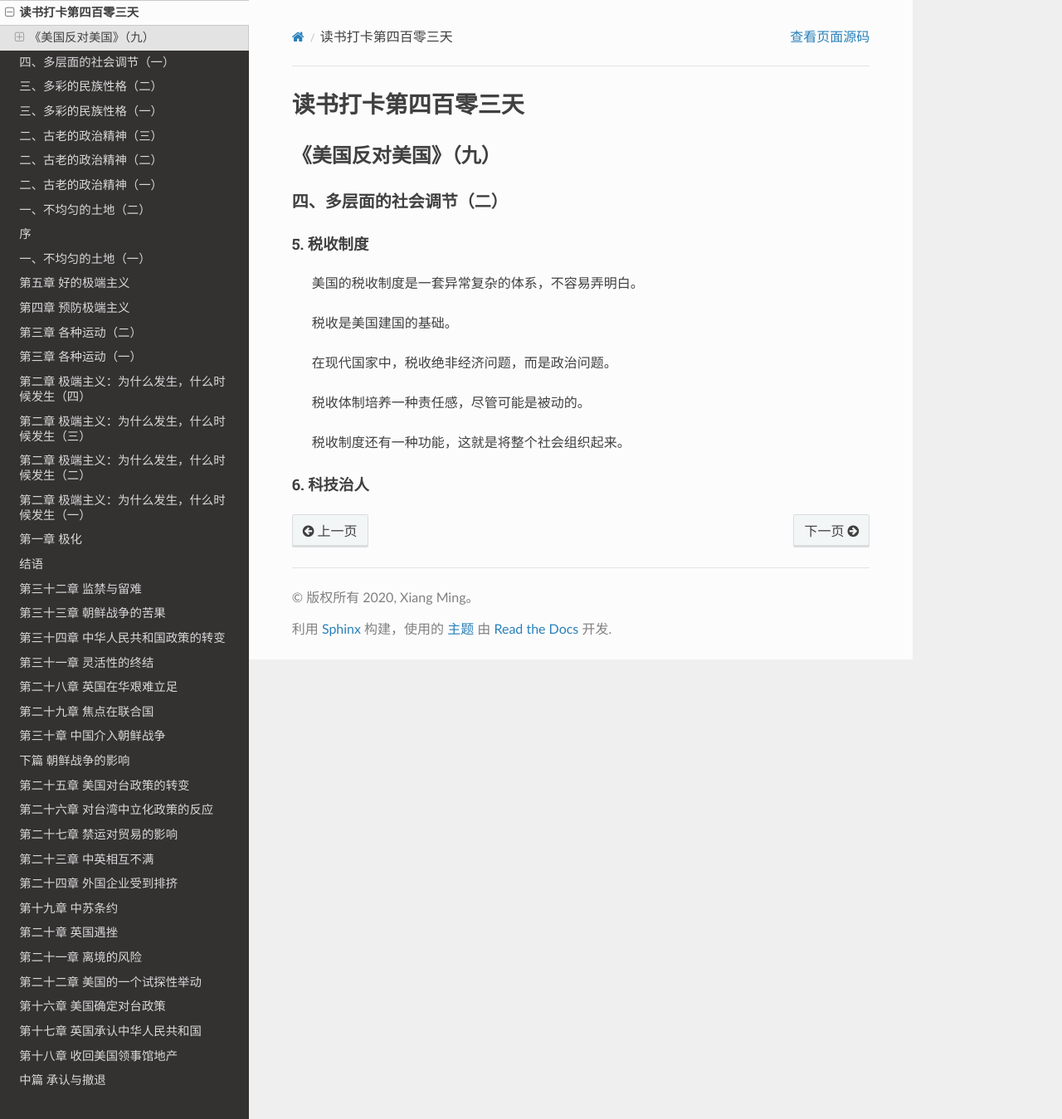
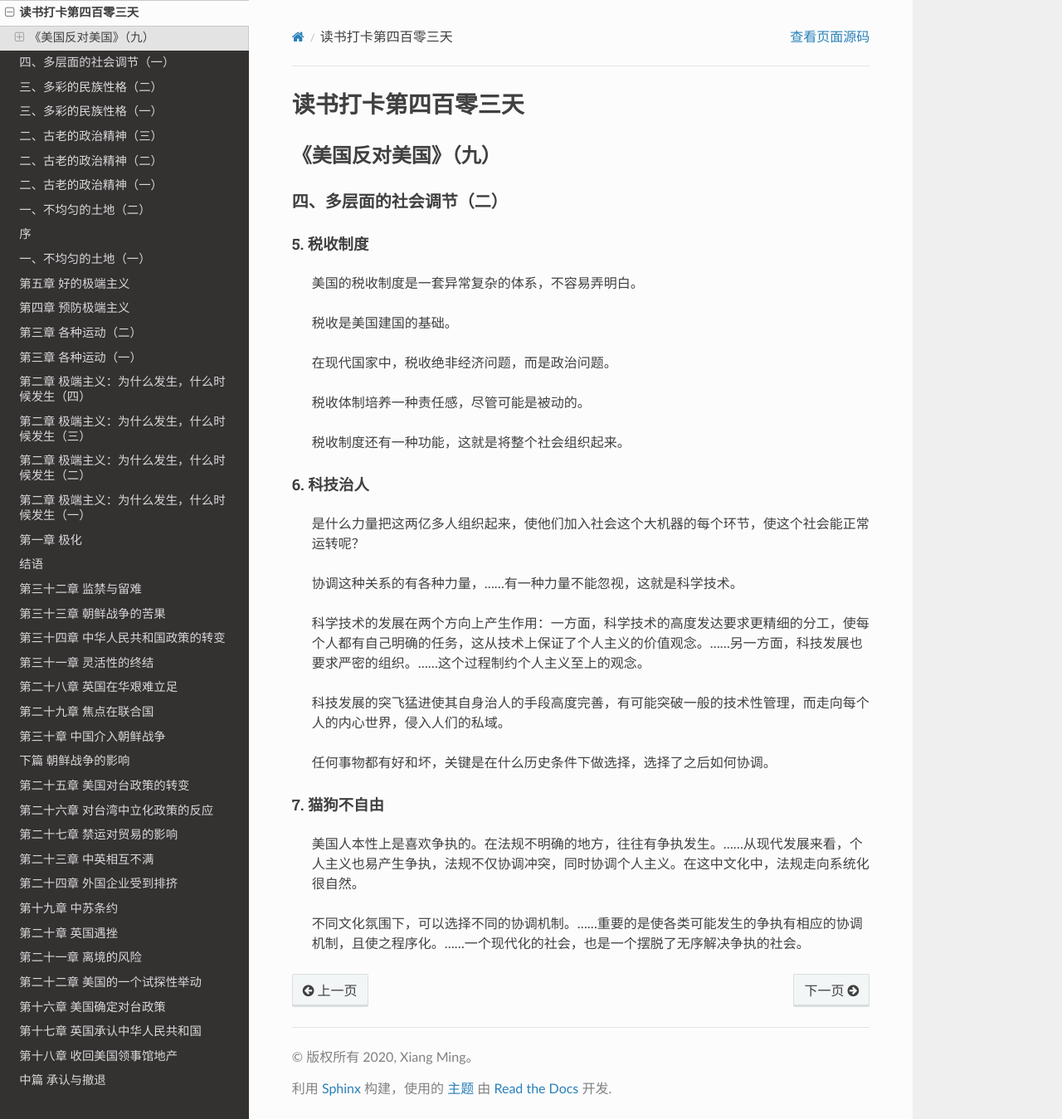
Before and after one commit to xiangming1975/reading, a Sphinx documentation site: the page built from source/2021-09-01.md, in a window 1280 px wide and 1349 px high. Shown: the whole window at 83% size. Built offline with Sphinx 7.4.7 and the Read the Docs theme 2.0.0, drawn with Linux system fonts in a browser that asks for light colours.

```diff
--- a/source/2021-09-01.md
+++ b/source/2021-09-01.md
@@ -20,4 +20,18 @@
 
 #### 6. 科技治人
 
->
+> 是什么力量把这两亿多人组织起来，使他们加入社会这个大机器的每个环节，使这个社会能正常运转呢？
+
+> 协调这种关系的有各种力量，……有一种力量不能忽视，这就是科学技术。
+
+> 科学技术的发展在两个方向上产生作用：一方面，科学技术的高度发达要求更精细的分工，使每个人都有自己明确的任务，这从技术上保证了个人主义的价值观念。……另一方面，科技发展也要求严密的组织。……这个过程制约个人主义至上的观念。
+
+> 科技发展的突飞猛进使其自身治人的手段高度完善，有可能突破一般的技术性管理，而走向每个人的内心世界，侵入人们的私域。
+
+> 任何事物都有好和坏，关键是在什么历史条件下做选择，选择了之后如何协调。
+
+#### 7. 猫狗不自由
+
+> 美国人本性上是喜欢争执的。在法规不明确的地方，往往有争执发生。……从现代发展来看，个人主义也易产生争执，法规不仅协调冲突，同时协调个人主义。在这中文化中，法规走向系统化很自然。
+
+> 不同文化氛围下，可以选择不同的协调机制。……重要的是使各类可能发生的争执有相应的协调机制，且使之程序化。……一个现代化的社会，也是一个摆脱了无序解决争执的社会。
```
Also changed, not shown: source/2021-09-02.md (added, +41 -0 lines), source/2021-09-03.md (added, +11 -0 lines).
